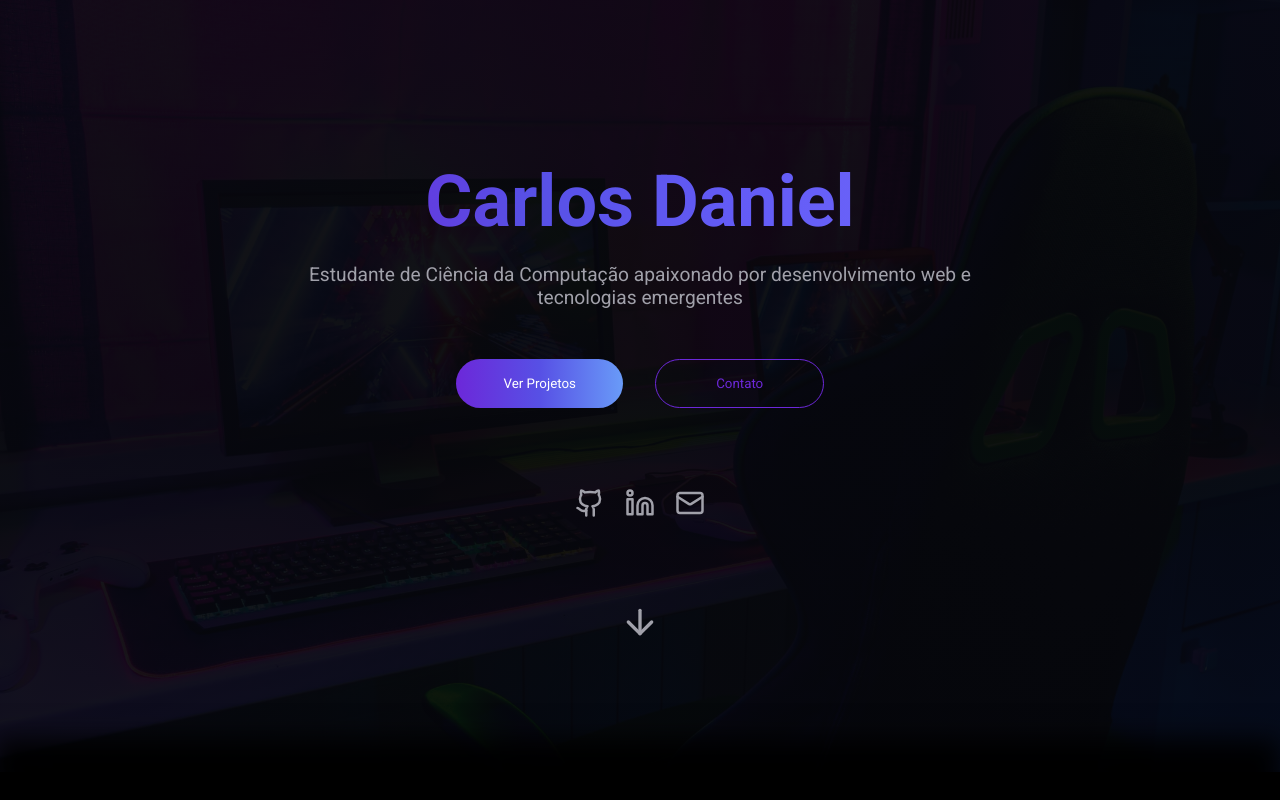
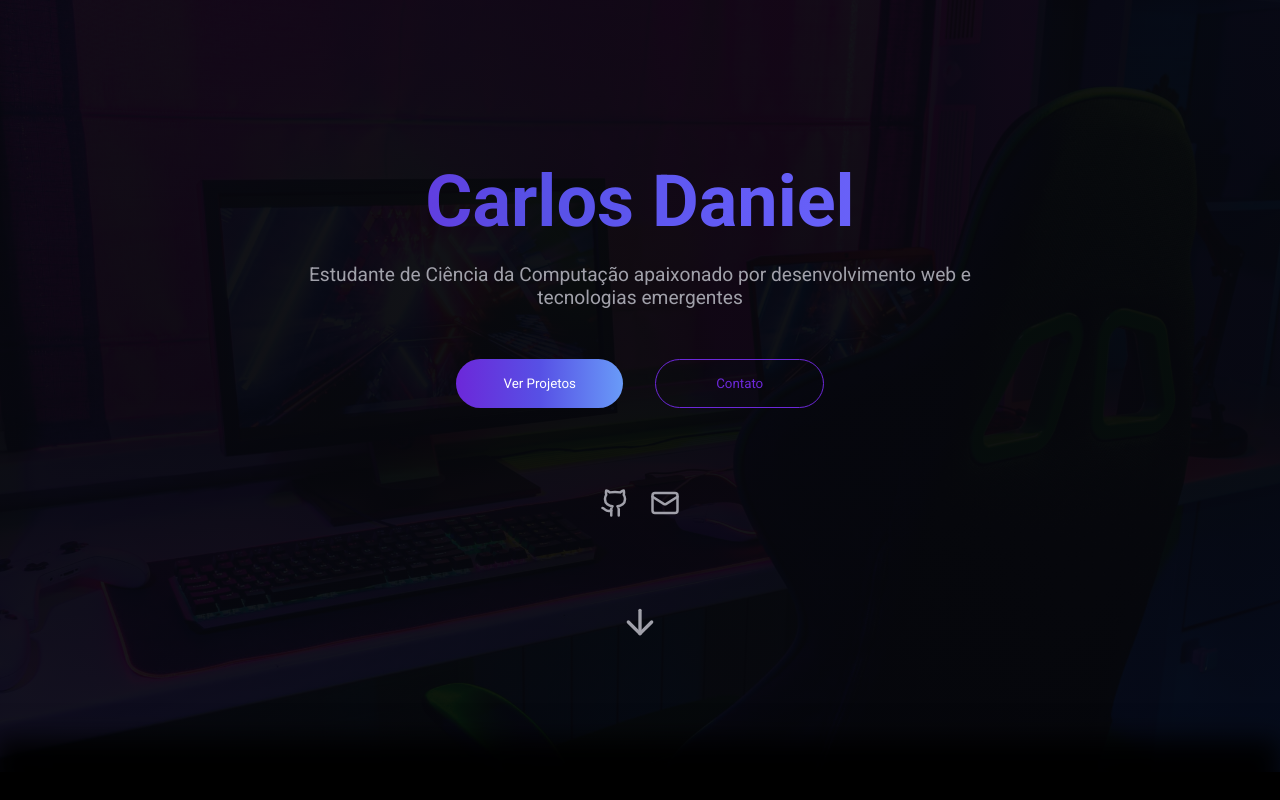
Before and after one commit to danHamash/teste--project, a plain HTML site: page index.html in a window 1280 px wide. Shown: the top 800 px of the page. Drawn offline with Linux system fonts and the light colour scheme.

Commit message:
linkedin off

```diff
--- a/index.html
+++ b/index.html
@@ -61,7 +61,8 @@
                             <path d="M9 18c-4.51 2-5-2-7-2"></path>
                         </svg></a>
                     <!--Linkedin-->
-                    <a href=""><svg xmlns="http://www.w3.org/2000/svg" viewBox="0 0 24 24" fill="none"
+                   <!--
+                      <a href=""><svg xmlns="http://www.w3.org/2000/svg" viewBox="0 0 24 24" fill="none"
                             stroke="currentColor" stroke-width="2" stroke-linecap="round" stroke-linejoin="round"
                             class="lucide lucide-linkedin" data-lov-id="src/components/Hero.tsx:43:12"
                             data-lov-name="Linkedin" data-component-path="src/components/Hero.tsx"
@@ -72,6 +73,8 @@
                             <rect width="4" height="12" x="2" y="9"></rect>
                             <circle cx="4" cy="4" r="2"></circle>
                         </svg></a>
+
+                    -->
                     <!--e-mail-->
                     <a href="#social"><svg xmlns="http://www.w3.org/2000/svg" viewBox="0 0 24 24" fill="none"
                             stroke="currentColor" stroke-width="2" stroke-linecap="round" stroke-linejoin="round"
@@ -598,7 +601,9 @@
                             </path>
                             <path d="M9 18c-4.51 2-5-2-7-2"></path>
                         </svg></a>
-                    <!--Linkedin-->
+
+                    <!-- Linkedin
+
                     <a href=""><svg xmlns="http://www.w3.org/2000/svg" viewBox="0 0 24 24" fill="none"
                             stroke="currentColor" stroke-width="2" stroke-linecap="round" stroke-linejoin="round"
                             class="lucide lucide-linkedin" data-lov-id="src/components/Hero.tsx:43:12"
@@ -610,6 +615,8 @@
                             <rect width="4" height="12" x="2" y="9"></rect>
                             <circle cx="4" cy="4" r="2"></circle>
                         </svg></a>
+                    -->
+
                     <!--e-mail-->
                     <a href="#social"><svg xmlns="http://www.w3.org/2000/svg" viewBox="0 0 24 24" fill="none"
                             stroke="currentColor" stroke-width="2" stroke-linecap="round" stroke-linejoin="round"
```
